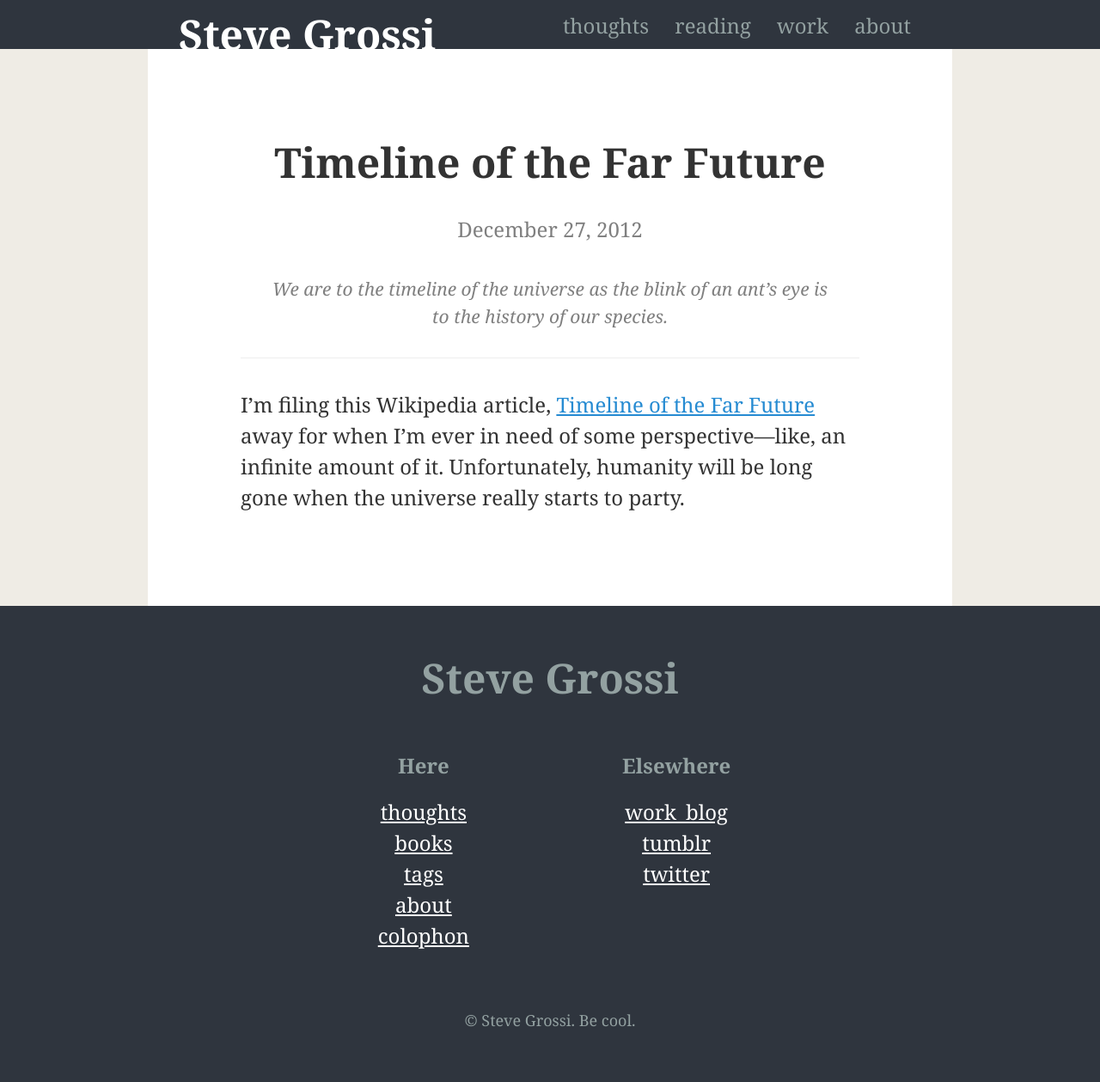
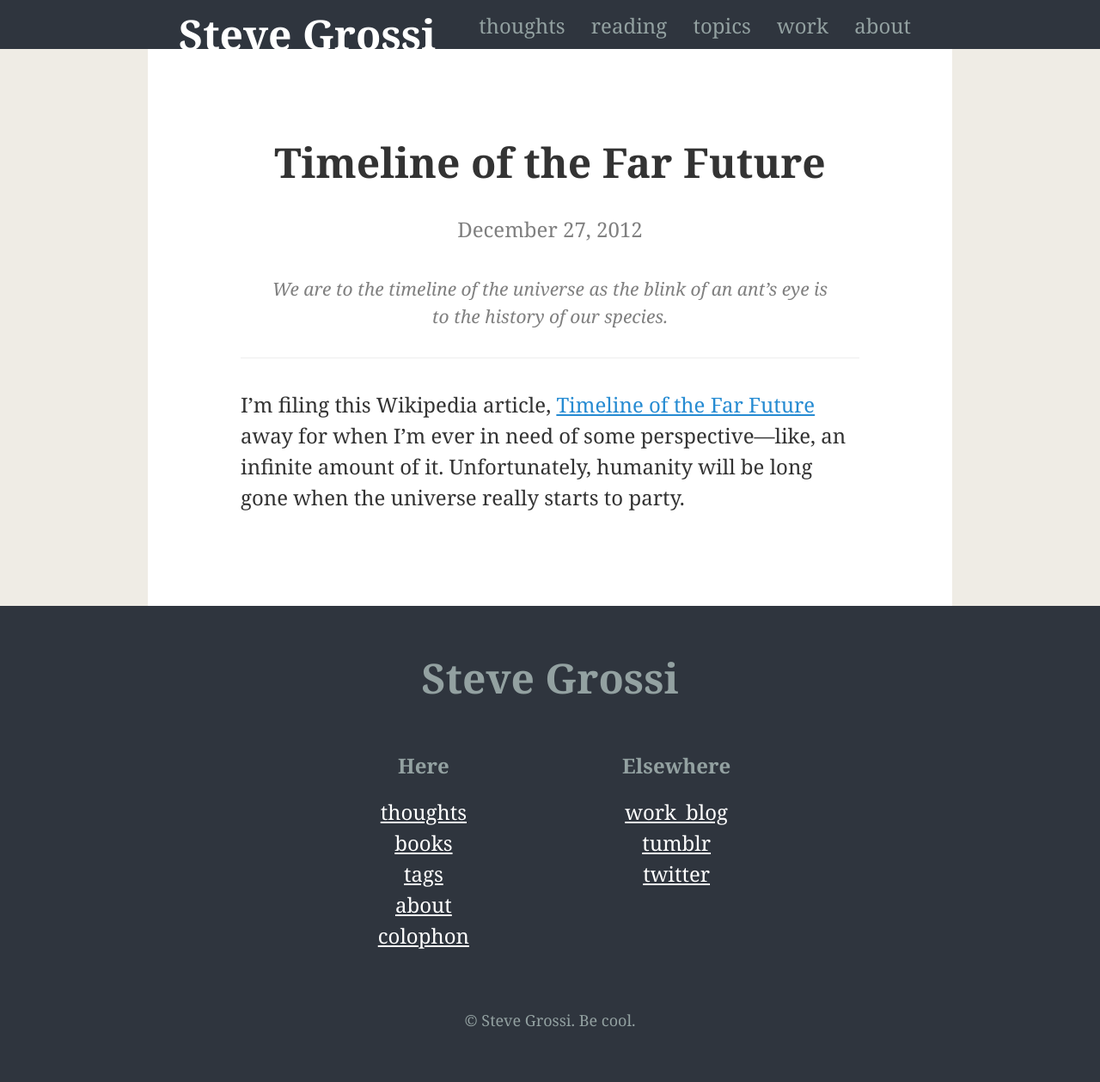
Before and after one commit to stevegrossi/blog, a Jekyll site: the page built from _posts/2012-12-27-timeline-of-the-far-future.md, in a window 1280 px wide. Shown: the whole page at 86% size. Built offline with Jekyll 4.4.1, drawn with Linux system fonts in a browser that asks for light colours; some web fonts are replaced.

Commit message:
Add new “topics” nav link

```diff
--- a/_layouts/default.html
+++ b/_layouts/default.html
@@ -20,6 +20,9 @@
           </li>
           <li class="SiteHeader-navItem">
              <a class="SiteHeader-navLink {% if page.url contains "/on/books" %}SiteHeader-navLink--current{% endif %}" href="/on/books">reading</a>
+          </li>
+          <li class="SiteHeader-navItem">
+             <a class="SiteHeader-navLink {% if page.url contains "/on/topics" %}SiteHeader-navLink--current{% endif %}" href="/on/topics">topics</a>
           </li>
           <li class="SiteHeader-navItem">
              <a class="SiteHeader-navLink" href="//work.stevegrossi.com">work</a>
```
